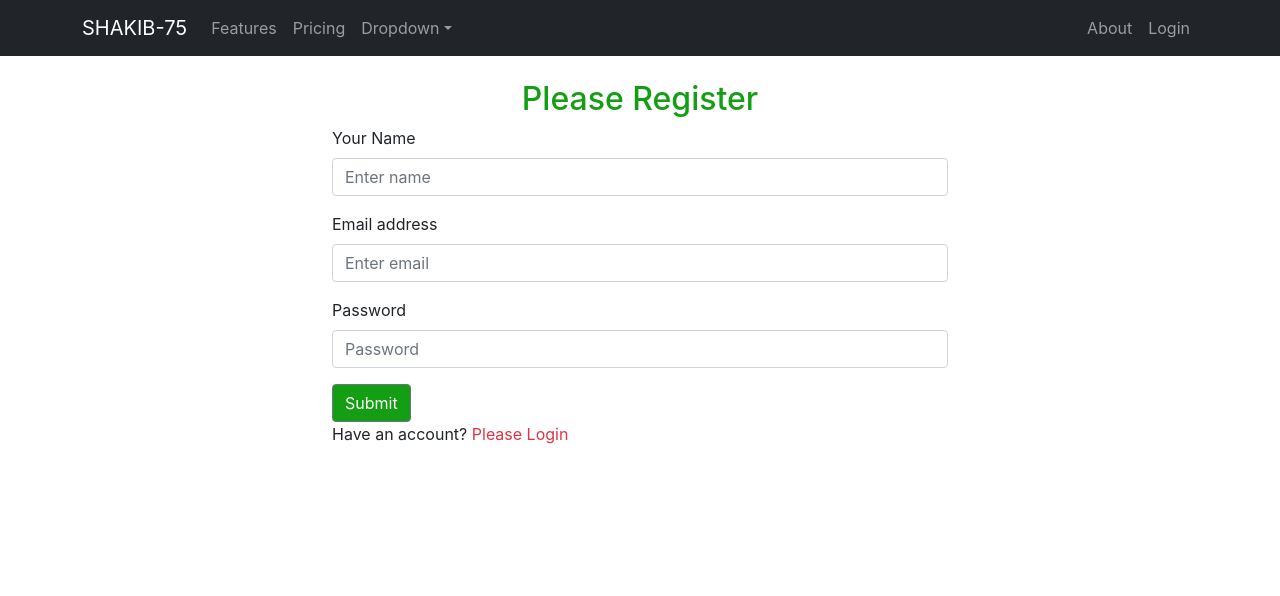
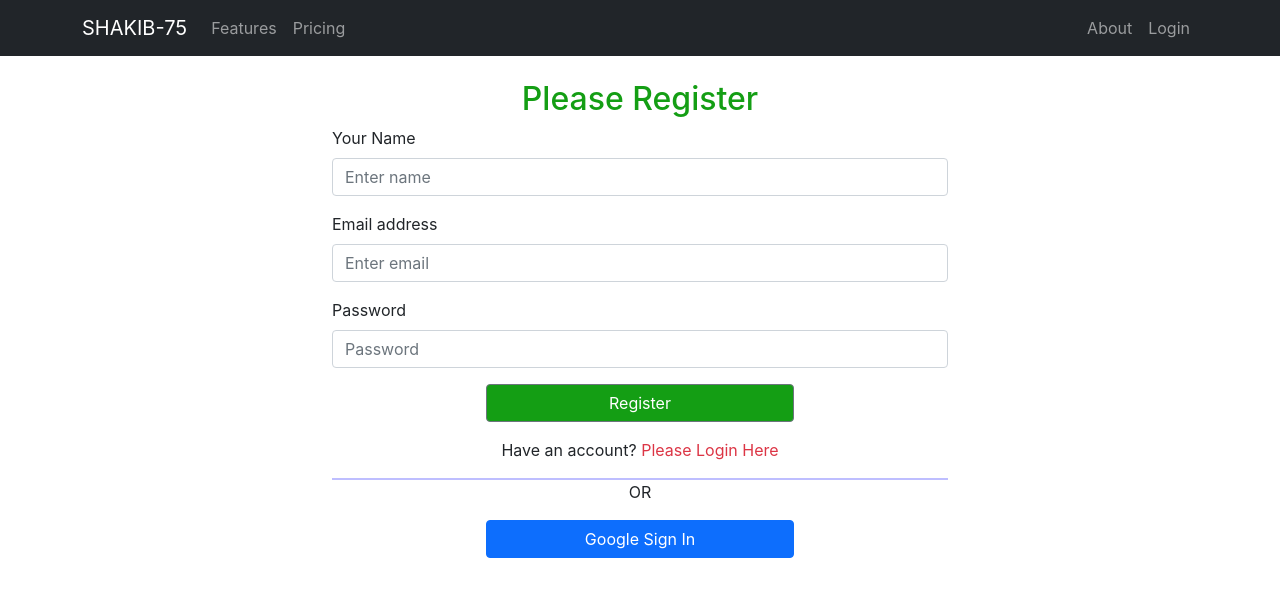
Before and after one commit to syedmehedi0003/service-provider-10, a React (Create React App) app: page /register in a window 1280 px wide. Shown: the top 596 px of the page. Built offline with nearby package versions, Linux system fonts and the light colour scheme; no server answers.

Commit message:
new commit

```diff
--- a/src/Pages/Home/Service/Service.js
+++ b/src/Pages/Home/Service/Service.js
@@ -14,11 +14,11 @@ const Service = ({ service }) => {
     }
 
     return (
-        <div className='service'>
+        <div className='service p-1'>
             <img className='w-100' src={img} alt="" />
-            <h2>{name}</h2>
+            <h2 className='py-2'>{name}</h2>
             <p>{amount}</p>
-            <p><small>{description}</small> </p>
+            <p><small className='p-1'>{description}</small> </p>
             <button onClick={() => navigateToServiceDetail(id)} className='btn btn-secondary btn-text'>Book Now</button>
         </div>
     );
--- a/src/Pages/Login/Login.js
+++ b/src/Pages/Login/Login.js
@@ -4,6 +4,7 @@ import { useSignInWithEmailAndPassword } from 'react-firebase-hooks/auth';
 import { Link, useLocation, useNavigate } from 'react-router-dom';
 import auth from '../../firebase.init';
 import './Login.css';
+import SocialLogin from './SocialLogin/SocialLogin';
 
 const Login = () => {
     // const refContainer = useRef(initialValue);
@@ -21,7 +22,8 @@ const Login = () => {
     ] = useSignInWithEmailAndPassword(auth);
 
     if (user) {
-        navigate(from, { replace: true });
+        // navigate(from, { replace: true });
+        navigate('/home');
     }
 
     const handleSubmit = event => {
@@ -54,11 +56,16 @@ const Login = () => {
                 <Form.Group className="mb-3" controlId="formBasicCheckbox">
                     <Form.Check type="checkbox" label="Check me out" />
                 </Form.Group>
-                <Button className="btn-text" variant="secondary" type="submit">
-                    Submit
+                <Button className="btn-text w-50 mt-3 d-block mx-auto" variant="secondary" type="submit">
+                    Login
                 </Button>
             </Form>
-            <p>New User? <Link to="/register" className='text-danger pe-auto text-decoration-none' onClick={navigateRegister}>Please Register</Link></p>
+            <div className='text-center mt-3'>
+                <p>New User? <Link to="/register" className='text-danger pe-auto text-decoration-none' onClick={navigateRegister}>Please Register Here</Link></p>
+            </div>
+
+
+            <SocialLogin></SocialLogin>
         </div>
     );
 };
--- /dev/null
+++ b/src/Pages/Login/SocialLogin/SocialLogin.css
@@ -0,0 +1,5 @@
+hr {
+    border: 1px solid blue;
+    margin: 0px;
+    padding: 0px;
+}
--- /dev/null
+++ b/src/Pages/Login/SocialLogin/SocialLogin.js
@@ -0,0 +1,39 @@
+import React from 'react';
+import { useSignInWithGoogle } from 'react-firebase-hooks/auth';
+import { useNavigate } from 'react-router-dom';
+import auth from '../../../firebase.init';
+import './SocialLogin.css';
+
+const SocialLogin = () => {
+
+    const [signInWithGoogle, user, loading, error] = useSignInWithGoogle(auth);
+    const navigate = useNavigate();
+
+    if (error) {
+        return (
+            <div>
+                <p className='text-danger'>Error: {error.message}</p>
+            </div>
+        );
+    }
+
+    if (user) {
+        navigate('/home');
+    }
+
+    return (
+        <div>
+            <div className='text-center '>
+                <hr />
+                OR
+
+            </div>
+
+            <div>
+                <button className='btn btn-primary w-50 mt-3 d-block mx-auto'>Google Sign In</button>
+            </div>
+        </div>
+    );
+};
+
+export default SocialLogin;
--- a/src/Pages/Register/Register.js
+++ b/src/Pages/Register/Register.js
@@ -4,6 +4,7 @@ import { Button, Form } from 'react-bootstrap';
 import { Link, useNavigate } from 'react-router-dom';
 import { useCreateUserWithEmailAndPassword } from 'react-firebase-hooks/auth';
 import auth from '../../firebase.init';
+import SocialLogin from '../Login/SocialLogin/SocialLogin';
 
 
 const Register = () => {
@@ -62,11 +63,16 @@ const Register = () => {
 
 
 
-                <Button className="btn-text" variant="secondary" type="submit">
-                    Submit
+                <Button className="btn-text w-50 mt-3 d-block mx-auto" variant="secondary" type="submit">
+                    Register
                 </Button>
             </Form>
-            <p>Have an account? <Link to="/login" className='text-danger pe-auto text-decoration-none' onClick={navigateLogin} >Please Login</Link></p>
+            <div className='text-center mt-3'>
+                <p>Have an account? <Link to="/login" className='text-danger pe-auto text-decoration-none' onClick={navigateLogin} >Please Login Here</Link></p>
+            </div>
+
+
+            <SocialLogin></SocialLogin>
         </div>
     );
 };
--- a/src/Pages/Shared/Header/Header.js
+++ b/src/Pages/Shared/Header/Header.js
@@ -22,19 +22,13 @@ const Header = () => {
                     <Nav className="me-auto">
                         <Nav.Link href="#features">Features</Nav.Link>
                         <Nav.Link href="#pricing">Pricing</Nav.Link>
-                        <NavDropdown title="Dropdown" id="collasible-nav-dropdown">
-                            <NavDropdown.Item href="#action/3.1">Action</NavDropdown.Item>
-                            <NavDropdown.Item href="#action/3.2">Another action</NavDropdown.Item>
-                            <NavDropdown.Item href="#action/3.3">Something</NavDropdown.Item>
-                            <NavDropdown.Divider />
-                            <NavDropdown.Item href="#action/3.4">Separated link</NavDropdown.Item>
-                        </NavDropdown>
+
                     </Nav>
                     <Nav>
                         <Nav.Link as={Link} to="/about">About</Nav.Link>
                         {
                             user ?
-                                <button onClick={handleLogOut}>Log Out</button>
+                                <button className='btn btn-link' onClick={handleLogOut}>Log Out</button>
                                 :
                                 <Nav.Link as={Link} to="/login">Login</Nav.Link>
                         }
```
